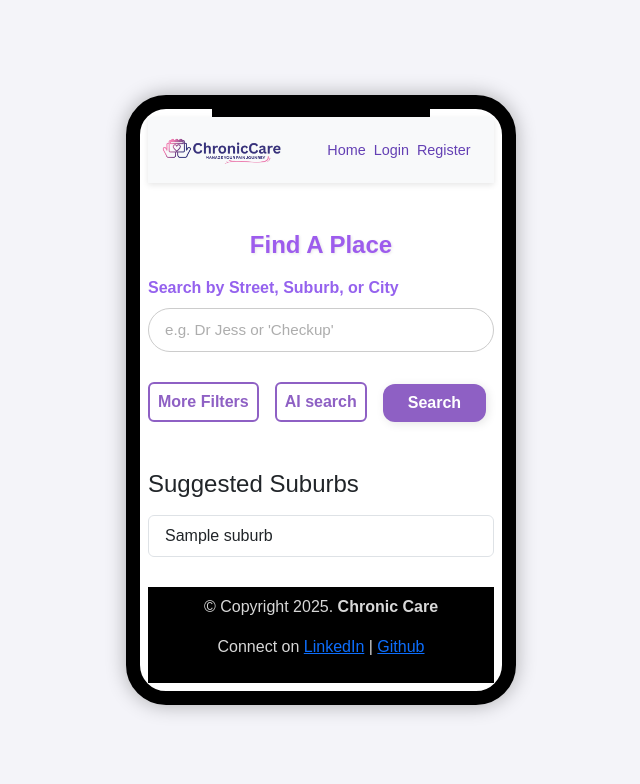
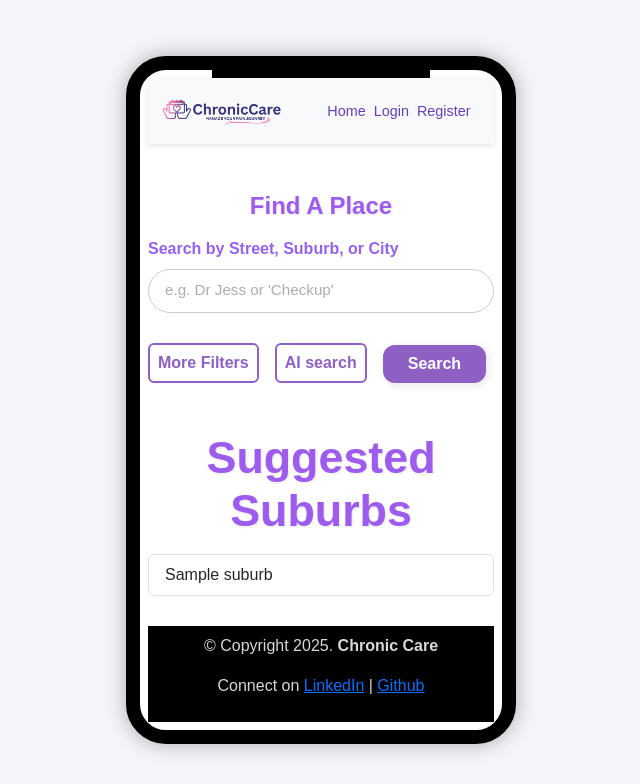
Before and after one commit to l-zhenyi/HackForHomes2025-CyberCapitals, a Flask app: template app/templates/page_5_AppointmentsManagerPage.html in a window 1280 px wide. Shown: the top 784 px of the page, without its empty margins (319-959 px from the left). Run offline with Flask 3, Linux system fonts and the light colour scheme; the template is opened without the code that fills it: most values are stand-ins (such as "Sample title", 1, 10 or a date in 2020); some libraries are stand-ins or nearby versions.

Commit message:
adding ai

```diff
--- a/app/templates/page_5_AppointmentsManagerPage.html
+++ b/app/templates/page_5_AppointmentsManagerPage.html
@@ -37,7 +37,7 @@
 <!-- AI Suburbs / Results -->
 <div class="container mt-5">
     {% if ai_suburbs %}
-    <h4 class="mb-3">Suggested Suburbs</h4>
+    <h4 class="title-purple-text text-center mb-3">Suggested Suburbs</h4>
     <ul class="list-group">
         {% for suburb in ai_suburbs %}
         <li class="list-group-item">
```
